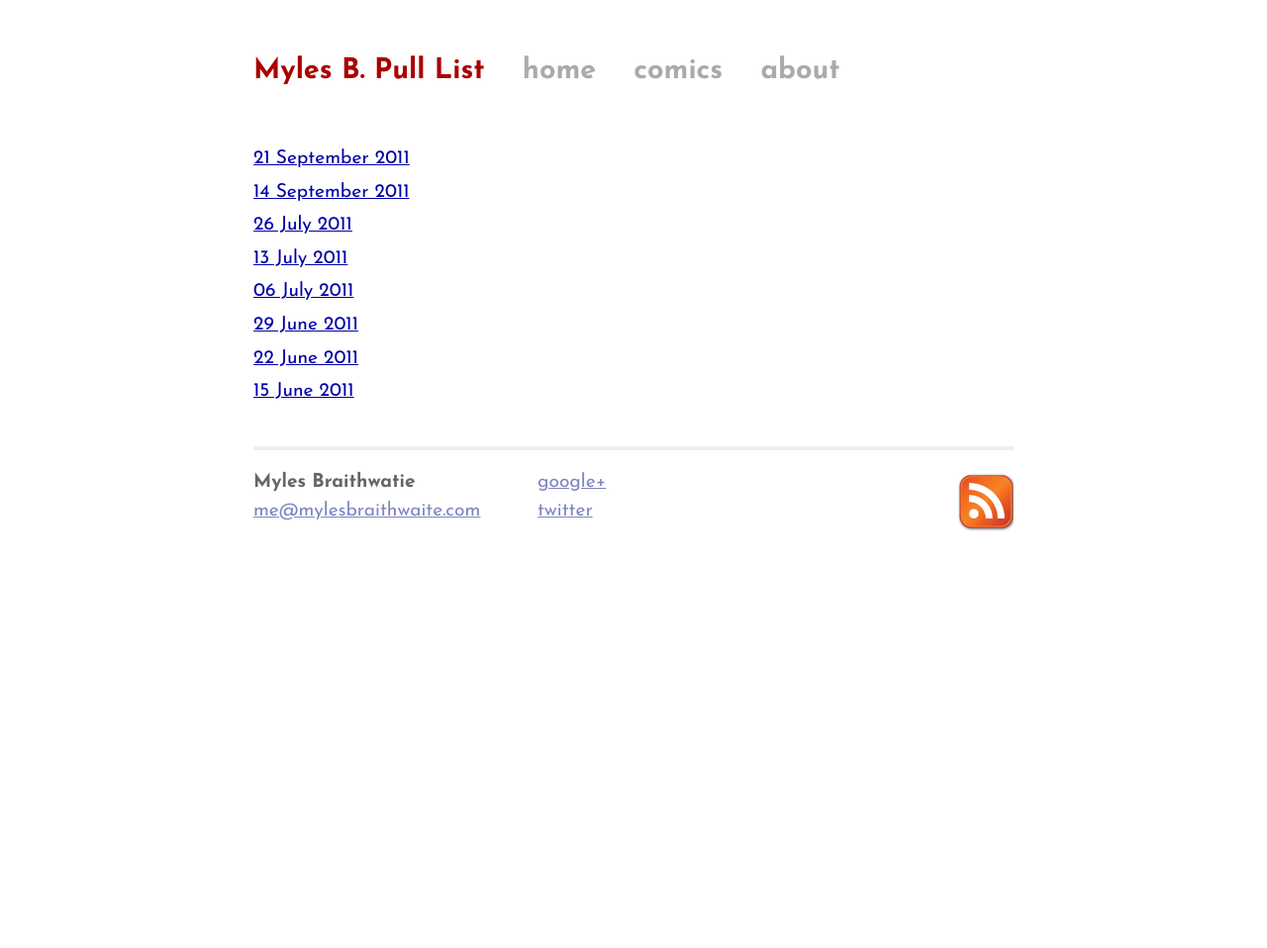
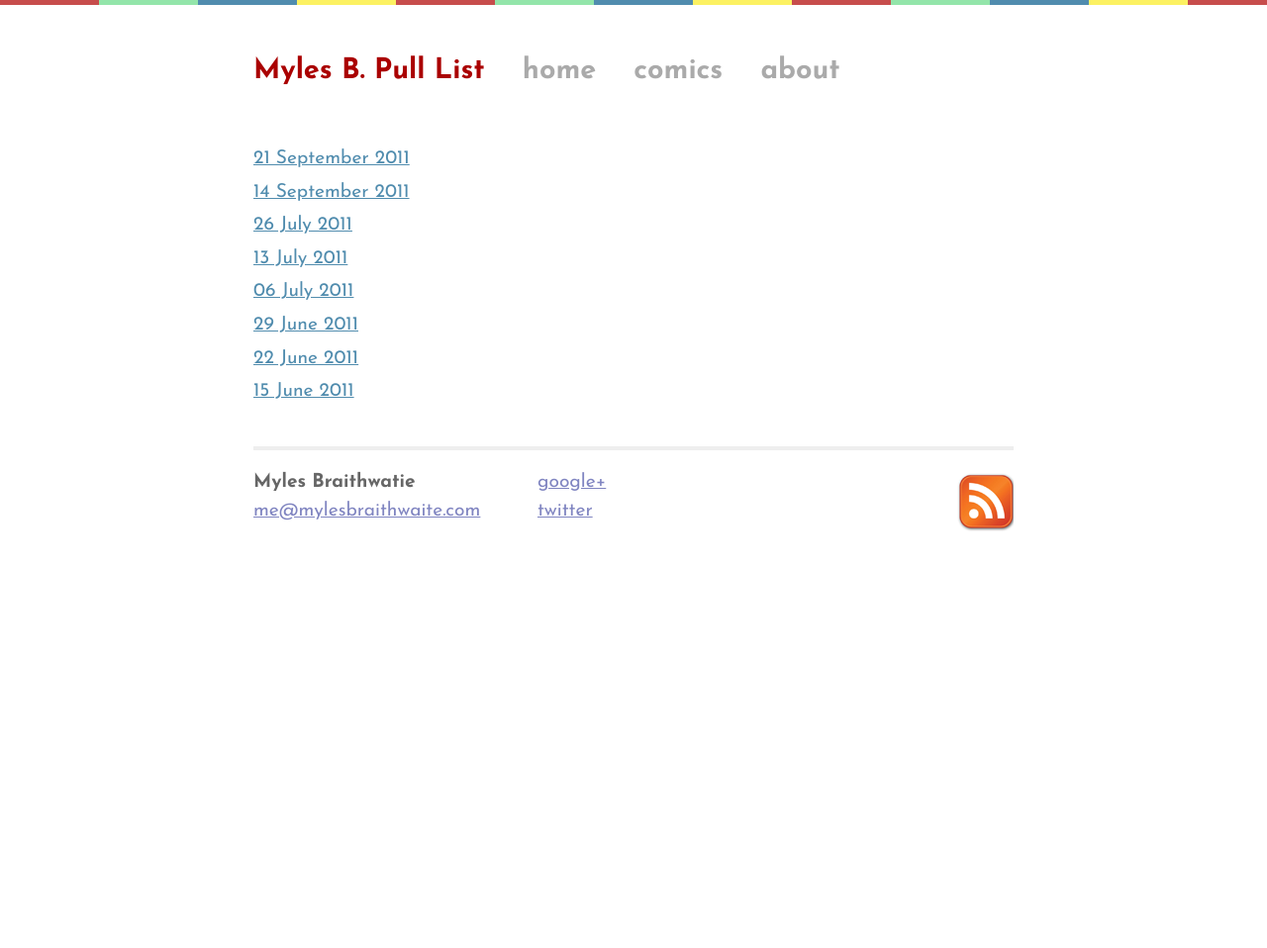
Before and after one commit to myles/pull-list.mylesbraithwaite.com, a Jekyll site: the page built from index.html, in a window 1280 px wide. Shown: the whole page at 99% size. Built offline with Jekyll 4.4.1, drawn with Linux system fonts in a browser that asks for light colours; nearby versions of some CDN libraries; the list of posts is cut into pages by our own code.

Commit message:
Did some work.

```diff
--- a/_config.yml
+++ b/_config.yml
@@ -2,10 +2,9 @@ permalink: /:year-:month-:day/
 
 paginate: 52
 
-exclude: [
- '.gitignore',
- 'Rakefile'
-]
+exclude:
+- .gitignore
+- Rakefile
 
 markdown: kramdown
 
--- a/static/css/screen.css
+++ b/static/css/screen.css
@@ -38,7 +38,7 @@ p {
 }
 
 a {
-  color: #00a;
+  color: #508cae;
 }
 
 a:hover {
@@ -46,7 +46,7 @@ a:hover {
 }
 
 a:visited {
-  color: #a0a;
+  color: #c74d4c;
 }
 
 table {
@@ -88,10 +88,11 @@ body {
   max-width: 40em;
   margin: 3em auto 2em auto;
   line-height: 1.5em;
+  background: url("../img/topbar.png") repeat-x 0 -10px;
 }
 
 header#top {
-  color: #a00;
+  color: #c74d4c;
   font-weight: bold;
   margin-bottom: 2em;
   font-size: 1.5em;
```
Also changed, not shown: comics.html (+5 -11 lines).
